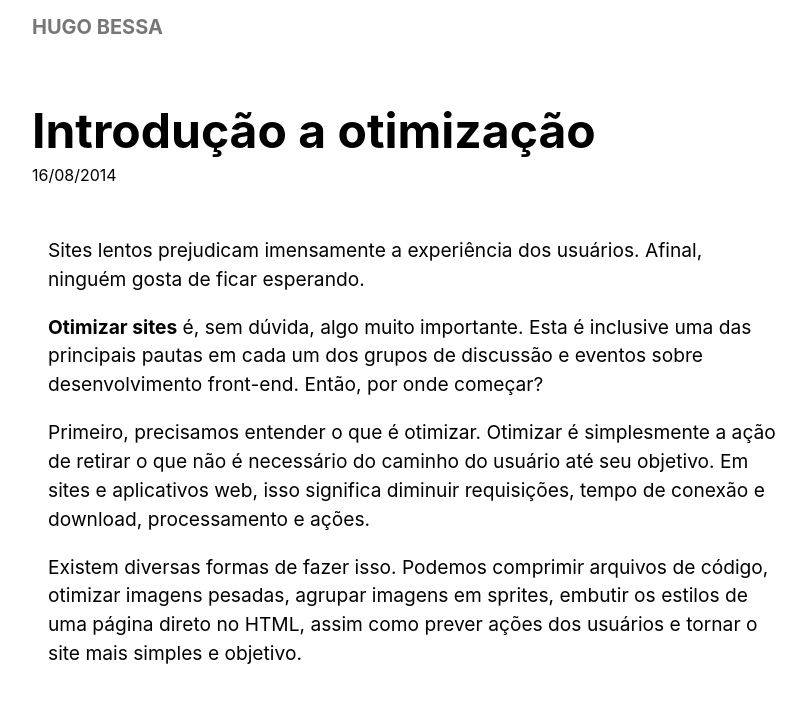
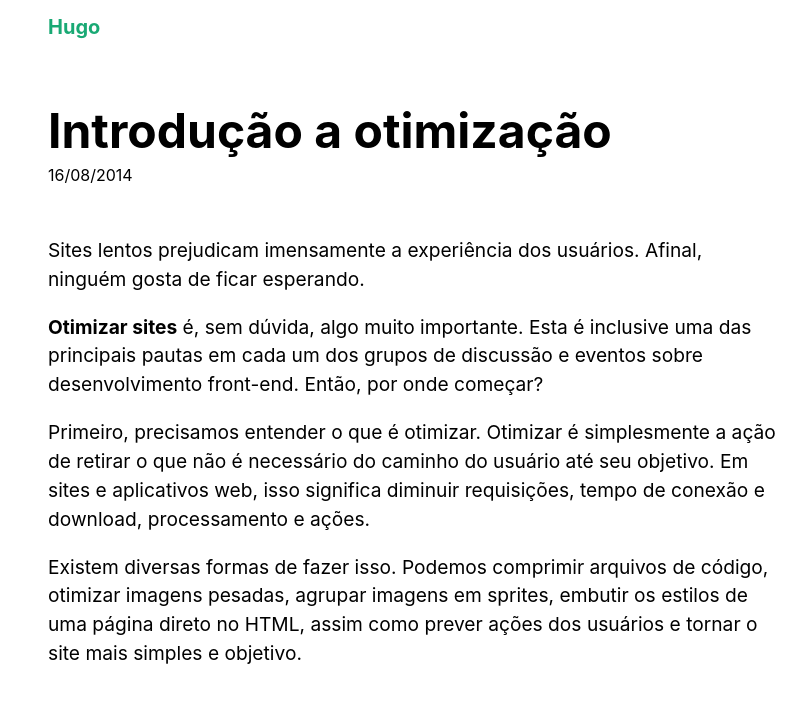
Before and after one commit to hugobessaa/hugobessaa.github.io, a Jekyll site: the page built from _posts/2014-08-16-introducao-a-otimizacao.md, in a window 1280 px wide. Shown: the top 703 px of the page, without its empty margins (224-1030 px from the left). Built offline with Jekyll 4.4.1, drawn with Linux system fonts in a browser that asks for light colours.

Commit message:
Fix padding issue in the post section

```diff
--- a/_layouts/post.html
+++ b/_layouts/post.html
@@ -3,12 +3,12 @@ layout: default
 ---
 
 <article>
-  <header class='pa3'>
-    <div class='mw7 center'>
+  <header>
+    <div class='pa3 mw7 center'>
       <div class='mb5'>
         <h2 class='f4 di'>
-          <a class='link gray ttu' href='{{site.url}}/'>
-            Hugo Bessa
+          <a class='link black green' href='{{site.url}}/'>
+            Hugo
           </a>
         </h2>
       </div>
```
